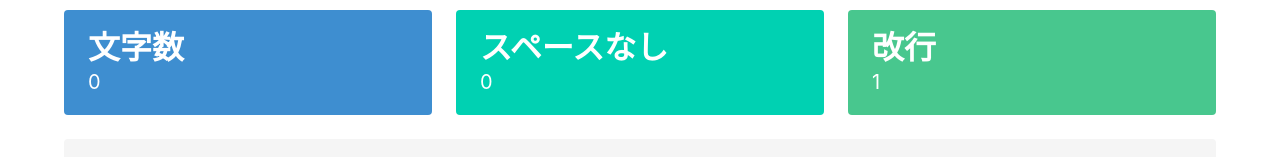
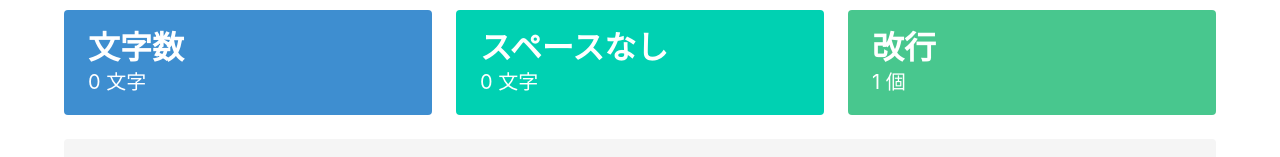
Before and after one commit to motttey/text-length-counter, a React (Create React App) app: page / in a window 1280 px wide. Shown: the part 426-583 px from the top of the page. Built offline with nearby package versions, Linux system fonts and the light colour scheme.

Commit message:
add number of labels

```diff
--- a/src/App.js
+++ b/src/App.js
@@ -42,14 +42,14 @@ function Output(props) {
             <div class="tile is-parent">
               <article class="tile is-child notification is-info">
                 <p class="title">文字数</p>
-                <p class="subtitle">{props.textInput.length}</p>
+                <p class="subtitle">{props.textInput.length} 文字</p>
               </article>
             </div>
             <div class="tile is-parent">
               <article class="tile is-child notification is-primary">
                 <p class="title">スペースなし</p>
                 <p class="subtitle">
-                  {props.textInput.replace(/\s/g, '').length}
+                  {props.textInput.replace(/\s/g, '').length} 文字
                 </p>
               </article>
             </div>
@@ -57,7 +57,7 @@ function Output(props) {
               <article class="tile is-child notification is-success">
                 <p class="title">改行</p>
                 <p class="subtitle">
-                  {props.textInput.split("\n").length}
+                  {props.textInput.split("\n").length} 個
                 </p>
               </article>
             </div>
```
